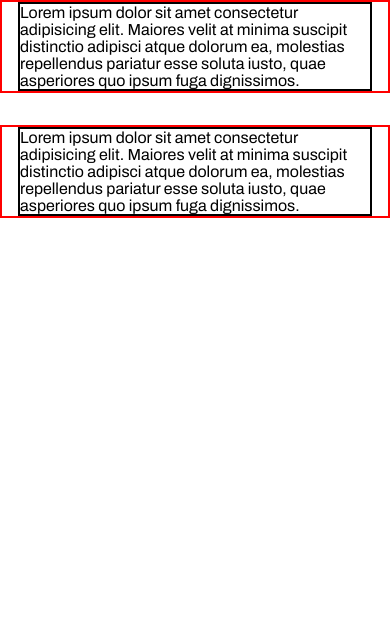
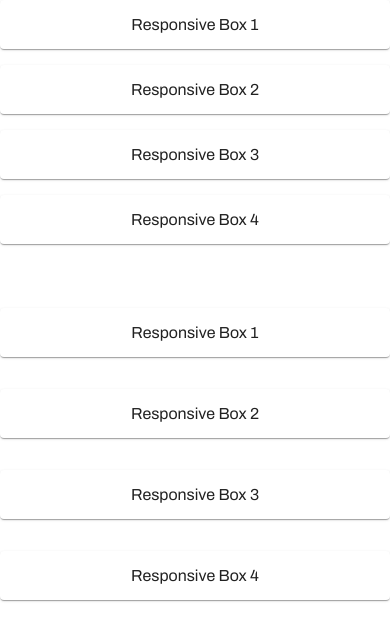
Before and after one commit to Emam-Bokhari/MUI, a React (Vite) app: page / in a window 390 px wide. Shown: the top 640 px of the page. Built offline with nearby package versions, Linux system fonts and the light colour scheme.

Commit message:
feat(grid): add MUI Grid component with multiple breakpoints and spacing,columnSpacing,rowSpacing

```diff
--- a/src/App.jsx
+++ b/src/App.jsx
@@ -1,10 +1,10 @@
 import { Fragment } from "react";
-import ContainerComponent from "./components/Layout/ContainerComponent";
+import GridComponent from "./components/Layout/GridComponent";
 
 export default function App() {
   return (
     <Fragment>
-      <ContainerComponent />
+      <GridComponent />
     </Fragment>
   );
 }
--- /dev/null
+++ b/src/components/Layout/GridComponent.jsx
@@ -0,0 +1,47 @@
+import { Grid, Paper } from "@mui/material";
+import { Fragment } from "react";
+
+export default function GridComponent() {
+  return (
+    <Fragment>
+      {/* multiple breakpoints */}
+      <Grid container spacing={2}>
+        <Grid item xs={12} sm={6} md={3}>
+          <Paper style={{ padding: "16px", textAlign: "center" }}>
+            Responsive Box 1
+          </Paper>
+        </Grid>
+        <Grid item xs={12} sm={6} md={3}>
+          <Paper style={{ padding: "16px", textAlign: "center" }}>
+            Responsive Box 2
+          </Paper>
+        </Grid>
+        <Grid item xs={12} sm={6} md={3}>
+          <Paper style={{ padding: "16px", textAlign: "center" }}>
+            Responsive Box 3
+          </Paper>
+        </Grid>
+        <Grid item xs={12} sm={6} md={3}>
+          <Paper style={{ padding: "16px", textAlign: "center" }}>
+            Responsive Box 4
+          </Paper>
+        </Grid>
+      </Grid>
+      {/* row and column spacing */}
+      <Grid sx={{mt:4}} container columnSpacing={2} rowSpacing={4}>
+      <Grid item xs={12} sm={6} md={3}>
+        <Paper style={{ padding: '16px', textAlign: 'center' }}>Responsive Box 1</Paper>
+      </Grid>
+      <Grid item xs={12} sm={6} md={3}>
+        <Paper style={{ padding: '16px', textAlign: 'center' }}>Responsive Box 2</Paper>
+      </Grid>
+      <Grid item xs={12} sm={6} md={3}>
+        <Paper style={{ padding: '16px', textAlign: 'center' }}>Responsive Box 3</Paper>
+      </Grid>
+      <Grid item xs={12} sm={6} md={3}>
+        <Paper style={{ padding: '16px', textAlign: 'center' }}>Responsive Box 4</Paper>
+      </Grid>
+    </Grid>
+    </Fragment>
+  );
+}
```
